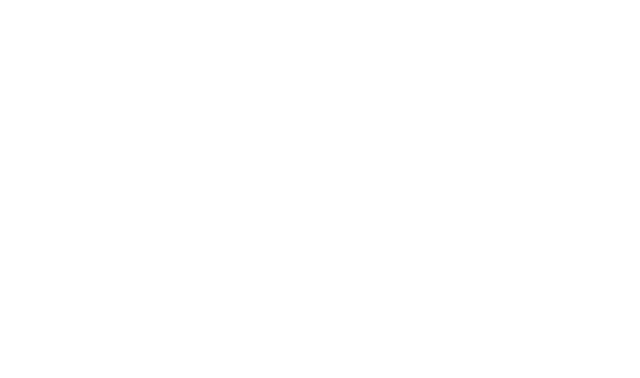
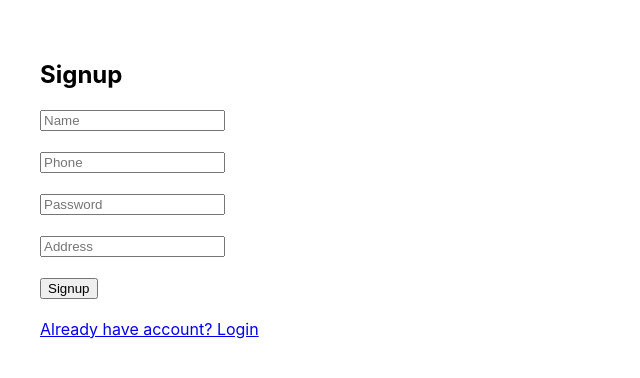
Before and after one commit to Prasanth1617/delivery-app, a React (Create React App) app in the folder client/: page /signup in a window 1280 px wide. Before the commit this address had no page. Shown: the top 378 px of the page, without its empty margins (0-640 px from the left). Built offline with nearby package versions, Linux system fonts and the light colour scheme.

Commit message:
Added signup page

```diff
--- a/client/src/App.js
+++ b/client/src/App.js
@@ -1,5 +1,6 @@
 import { BrowserRouter as Router, Routes, Route } from "react-router-dom";
 import Login from "./pages/Login";
+import Signup from "./pages/Signup";
 import Profile from "./pages/Profile";
 import Products from "./pages/Products";
 import Cart from "./pages/Cart";
@@ -7,12 +8,14 @@ import Orders from "./pages/Orders";
 import AdminOrders from "./pages/AdminOrders";
 import AdminProducts from "./pages/AdminProducts";
 import PrivateRoute from "./components/PrivateRoute";
+import AdminDashboard from "./pages/AdminDashboard";
 
 function App() {
   return (
     <Router>
       <Routes>
         <Route path="/" element={<Login />} />
+        <Route path="/signup" element={<Signup />} />
 
         <Route
           path="/profile"
@@ -51,6 +54,15 @@ function App() {
         />
 
         <Route
+          path="/admin/dashboard"
+          element={
+            <PrivateRoute>
+              <AdminDashboard />
+            </PrivateRoute>
+          }
+        />
+
+        <Route
           path="/admin/orders"
           element={
             <PrivateRoute>
--- /dev/null
+++ b/client/src/pages/Signup.js
@@ -0,0 +1,85 @@
+import { useState } from "react";
+import axios from "axios";
+import { useNavigate, Link } from "react-router-dom";
+
+function Signup() {
+
+  const navigate = useNavigate();
+
+  const [name, setName] = useState("");
+  const [phone, setPhone] = useState("");
+  const [password, setPassword] = useState("");
+  const [address, setAddress] = useState("");
+
+  const handleSignup = async () => {
+
+    try {
+
+      await axios.post(
+        "https://delivery-app.onrender.com/api/auth/register",
+        {
+          name,
+          phone,
+          password,
+          address
+        }
+      );
+
+      alert("Account created ✅ Please login");
+
+      navigate("/");
+
+    } catch (err) {
+
+      alert(err.response?.data?.message || "Signup failed");
+
+    }
+
+  };
+
+  return (
+
+    <div style={{ padding: "40px" }}>
+
+      <h2>Signup</h2>
+
+      <input
+        placeholder="Name"
+        value={name}
+        onChange={(e) => setName(e.target.value)}
+      />
+      <br /><br />
+
+      <input
+        placeholder="Phone"
+        value={phone}
+        onChange={(e) => setPhone(e.target.value)}
+      />
+      <br /><br />
+
+      <input
+        type="password"
+        placeholder="Password"
+        value={password}
+        onChange={(e) => setPassword(e.target.value)}
+      />
+      <br /><br />
+
+      <input
+        placeholder="Address"
+        value={address}
+        onChange={(e) => setAddress(e.target.value)}
+      />
+      <br /><br />
+
+      <button onClick={handleSignup}>Signup</button>
+
+      <br /><br />
+
+      <Link to="/">Already have account? Login</Link>
+
+    </div>
+  );
+}
+
+export default Signup;
```
